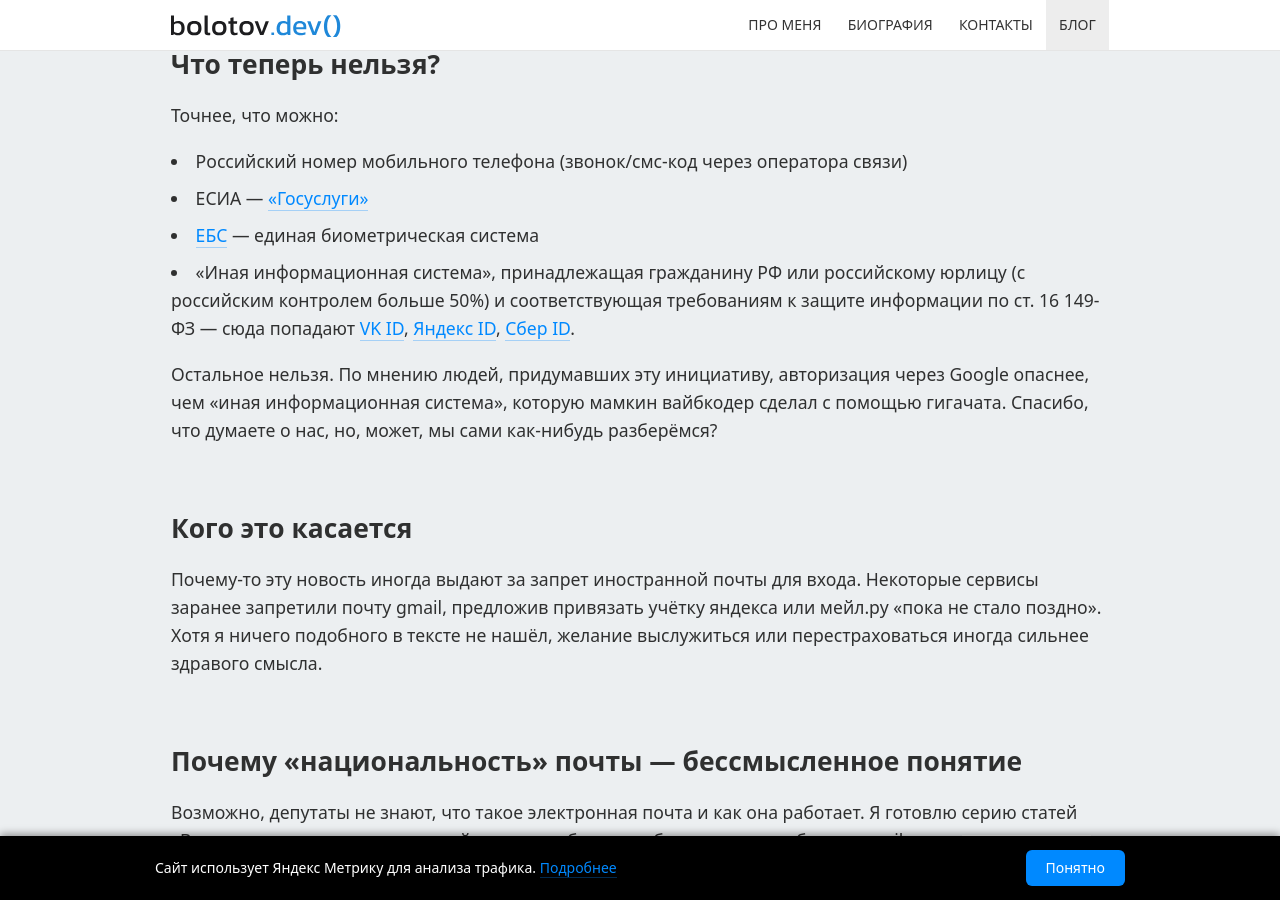
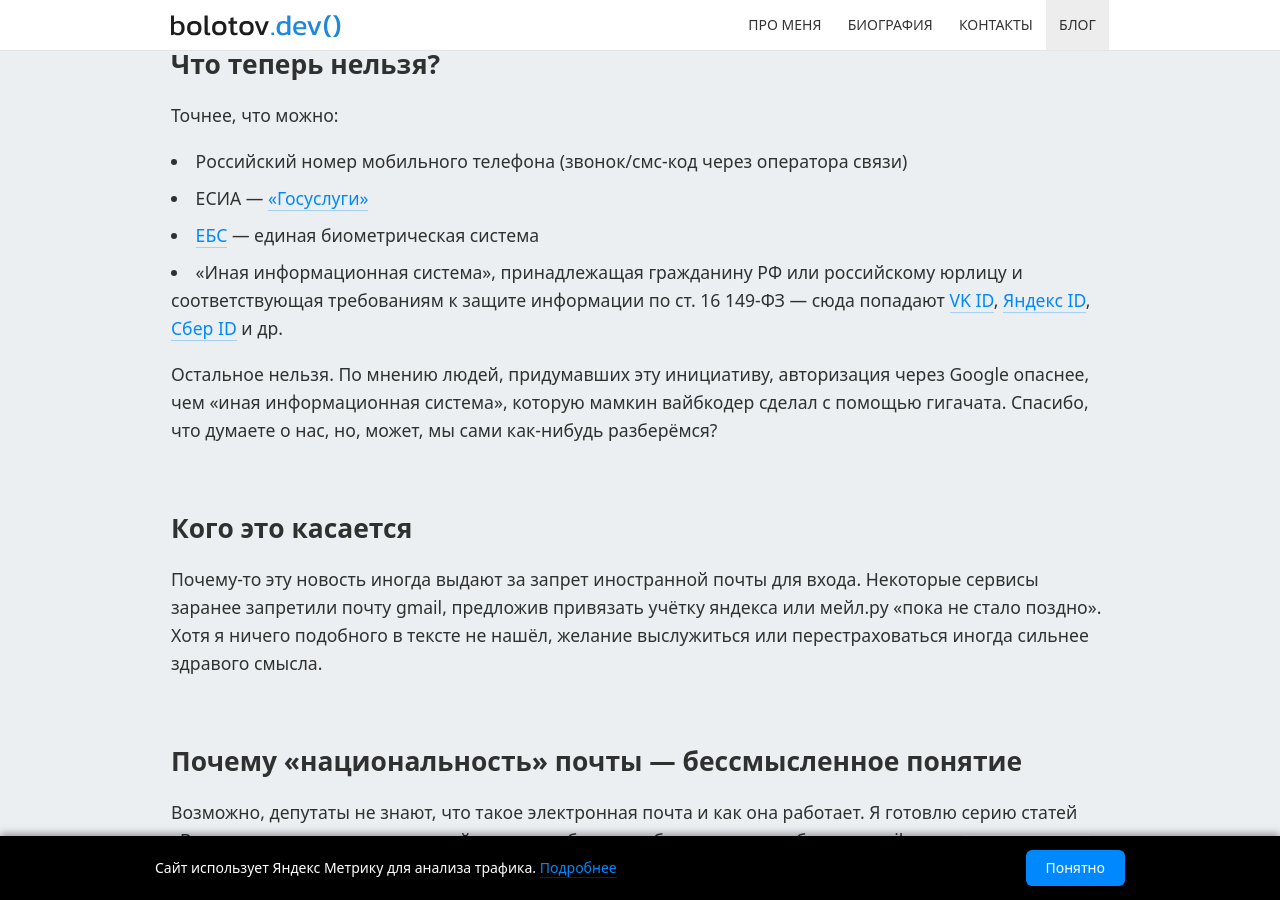
Before and after one commit to artembolotov/artembolotov.github.io, a Jekyll site: the page built from blog/_posts/2026-07-11-foreign-email-law.md, in a window 1280 px wide and 900 px high, scrolled down 358 px. Built offline with Jekyll 4.4.1, drawn with Linux system fonts in a browser that asks for light colours.

Commit message:
Some fixes

```diff
--- a/blog/_posts/2026-07-11-foreign-email-law.md
+++ b/blog/_posts/2026-07-11-foreign-email-law.md
@@ -15,7 +15,7 @@
 - Российский номер мобильного телефона (звонок/смс-код через оператора связи)
 - ЕСИА — [«Госуслуги»](https://www.gosuslugi.ru/){:target="_blank" rel="noopener"}
 - [ЕБС](https://bio.rt.ru/){:target="_blank" rel="noopener"} — единая биометрическая система
-- «Иная информационная система», принадлежащая гражданину РФ или российскому юрлицу (с российским контролем больше 50%) и соответствующая требованиям к защите информации по ст. 16 149-ФЗ — сюда попадают [VK ID](https://id.vk.com/){:target="_blank" rel="noopener"}, [Яндекс ID](https://id.yandex.ru/){:target="_blank" rel="noopener"}, [Сбер ID](https://id.sber.ru/){:target="_blank" rel="noopener"}.
+- «Иная информационная система», принадлежащая гражданину РФ или российскому юрлицу и соответствующая требованиям к защите информации по ст. 16 149-ФЗ — сюда попадают [VK ID](https://id.vk.com/){:target="_blank" rel="noopener"}, [Яндекс ID](https://id.yandex.ru/){:target="_blank" rel="noopener"}, [Сбер ID](https://id.sber.ru/){:target="_blank" rel="noopener"} и др.
 
 Остальное нельзя. По мнению людей, придумавших эту инициативу, авторизация через Google опаснее, чем «иная информационная система», которую мамкин вайбкодер сделал с помощью гигачата. Спасибо, что думаете о нас, но, может, мы сами как-нибудь разберёмся?
 
```
